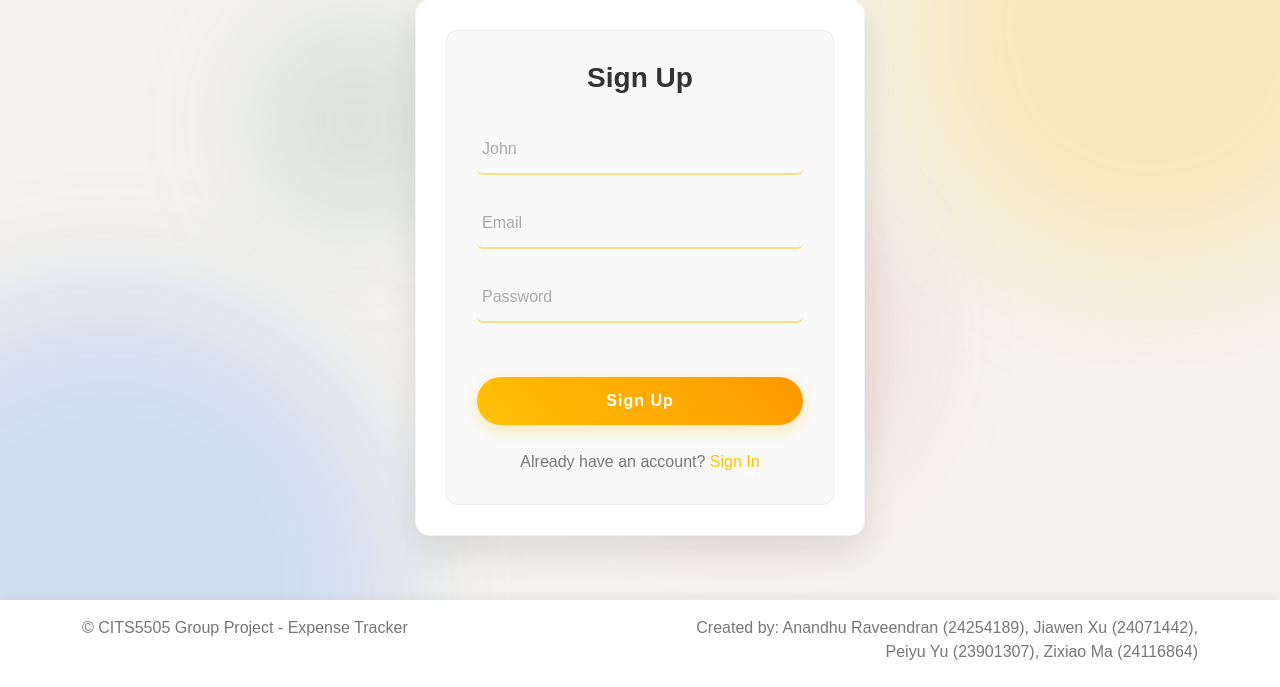
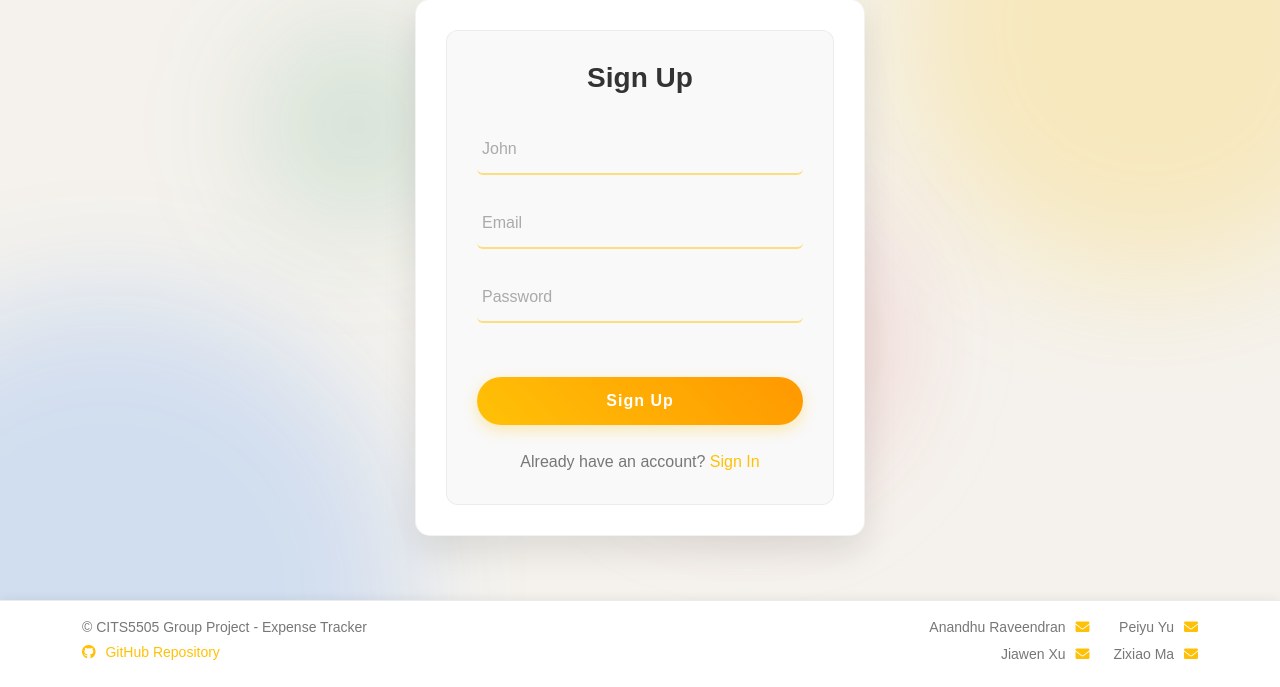
Before and after one commit to Jwxxi/CITS5505_Group16_Project, a Flask app: page / in a window 1280 px wide. Shown: the part 141-828 px from the top of the page. Before the commit the page ends 801 px from the top, so only its background shows below. Run offline with Flask 3, Linux system fonts and the light colour scheme.

Commit message:
Redesign footer style, add contact information

```diff
--- a/static/css/footer.css
+++ b/static/css/footer.css
@@ -3,20 +3,53 @@
   padding: 20px 0;
   margin-top: auto;
   box-shadow: 0 -2px 10px rgba(0, 0, 0, 0.05);
+  font-size: 14px;
+  color: #777;
+  border-top: 1px solid #e9ecef;
 }
+
 .footer p {
-  margin-bottom: 0;
+  margin-bottom: 0.5rem;
   color: #777;
 }
+
 .footer a {
   color: #ffc107;
+  text-decoration: none;
 }
+
+.footer a:hover {
+  text-decoration: underline;
+}
+
+.github-link i {
+  margin-right: 6px;
+}
+
+.creator-item {
+  margin-bottom: 6px;
+}
+
+.email-icon {
+  margin-left: 6px;
+  color: #ffc107;
+}
+
+.email-icon:hover {
+  color: #e0a800;
+}
+
 @media (max-width: 768px) {
   .footer {
     text-align: center;
   }
+
   .footer .text-md-end {
     text-align: center !important;
-    margin-top: 10px;
+    margin-top: 15px;
+  }
+
+  .creator-item {
+    text-align: center;
   }
 }
--- a/templates/components/footer.html
+++ b/templates/components/footer.html
@@ -1,17 +1,67 @@
 <footer class="footer mt-auto py-3">
-    <div class="container">
-        <div class="row">
-            <div class="col-md-6">
-                <p>
-                    &copy; CITS5505 Group Project - Expense Tracker
-                </p>
+  <div class="container">
+    <div class="row text-center text-md-start align-items-start">
+      <!-- Left: Name + GitHub -->
+      <div class="col-md-6 mb-3 mb-md-0">
+        <p class="mb-1">&copy; CITS5505 Group Project - Expense Tracker</p>
+        <a
+          href="https://github.com/your-repo-link"
+          target="_blank"
+          class="github-link d-block mb-2"
+        >
+          <i class="fab fa-github"></i> GitHub Repository
+        </a>
+      </div>
+
+      <!-- Right: Contact -->
+      <div class="col-md-6 text-md-end">
+        <div class="row justify-content-md-end">
+          <div class="col-6 col-md-auto text-start text-md-end">
+            <div class="creator-item">
+              Anandhu Raveendran
+              <a
+                href="mailto:24254189@student.uwa.edu.au"
+                class="email-icon"
+                title="Email Anandhu"
+              >
+                <i class="fas fa-envelope"></i>
+              </a>
             </div>
-            <div class="col-md-6 text-md-end">
-                <p>
-                    Created by: Anandhu Raveendran (24254189), Jiawen Xu (24071442),
-                    Peiyu Yu (23901307), Zixiao Ma (24116864)
-                </p>
+            <div class="creator-item">
+              Jiawen Xu
+              <a
+                href="mailto:24071442@student.uwa.edu.au"
+                class="email-icon"
+                title="Email Jiawen"
+              >
+                <i class="fas fa-envelope"></i>
+              </a>
             </div>
+          </div>
+          <div class="col-6 col-md-auto text-start text-md-end">
+            <div class="creator-item">
+              Peiyu Yu
+              <a
+                href="mailto:23901307@student.uwa.edu.au"
+                class="email-icon"
+                title="Email Peiyu"
+              >
+                <i class="fas fa-envelope"></i>
+              </a>
+            </div>
+            <div class="creator-item">
+              Zixiao Ma
+              <a
+                href="mailto:24116864@student.uwa.edu.au"
+                class="email-icon"
+                title="Email Zixiao"
+              >
+                <i class="fas fa-envelope"></i>
+              </a>
+            </div>
+          </div>
         </div>
+      </div>
     </div>
+  </div>
 </footer>
```
